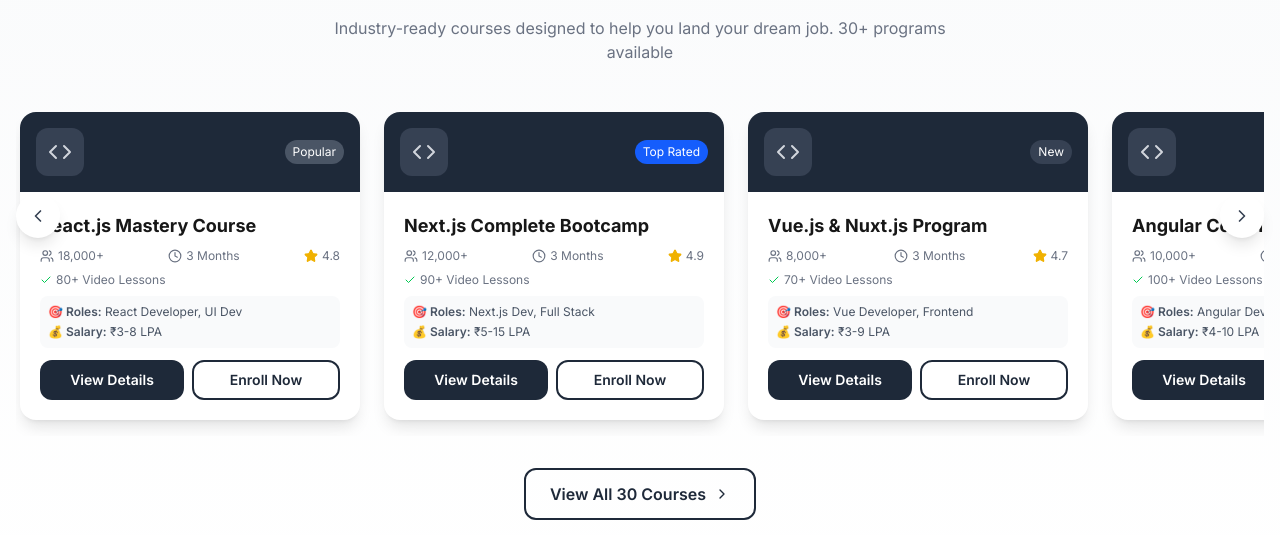
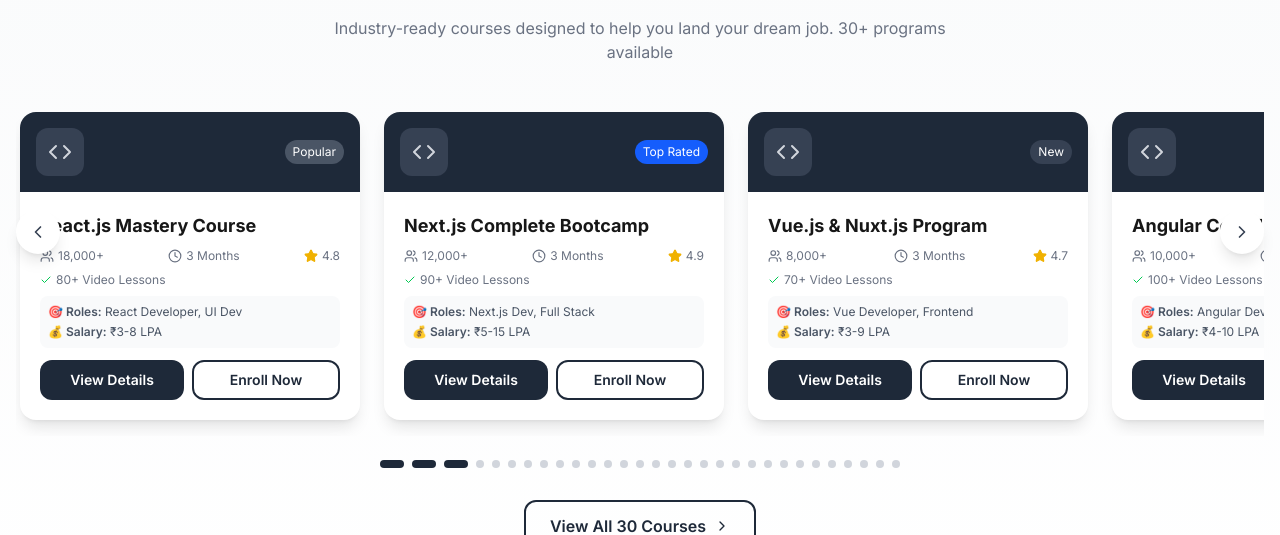
Before and after one commit to dharmsha/eazyknot, a Next.js app: page / in a window 1280 px wide. Shown: the part 1368-1903 px from the top of the page. Built offline with nearby package versions, Linux system fonts and the light colour scheme; no server answers; the database is empty.

Commit message:
first commit

```diff
--- a/src/components/ExplorePrograms.tsx
+++ b/src/components/ExplorePrograms.tsx
@@ -18,12 +18,25 @@ import {
   Award,
   TrendingUp
 } from "lucide-react";
-import Image from "next/image";
 import { motion } from "framer-motion";
 
 const WHATSAPP_NUMBER = "916200453132";
 
-const courses = [
+// Type definitions
+interface Course {
+  id: number;
+  title: string;
+  duration: string;
+  lessons: string;
+  students: string;
+  rating: string;
+  tag: string;
+  icon: React.ElementType;
+  jobs: string;
+  salary: string;
+}
+
+const courses: Course[] = [
   // Frontend Development
   {
     id: 1,
@@ -404,9 +417,9 @@ const courses = [
 ];
 
 export default function JobOrientedSlider() {
-  const scrollRef = useRef(null);
-  const [currentIndex, setCurrentIndex] = useState(0);
-  const [isAutoPlaying, setIsAutoPlaying] = useState(true);
+  const scrollRef = useRef<HTMLDivElement>(null);
+  const [currentIndex, setCurrentIndex] = useState<number>(0);
+  const [isAutoPlaying, setIsAutoPlaying] = useState<boolean>(true);
 
   // Auto-slide every 3 seconds
   useEffect(() => {
@@ -419,14 +432,14 @@ export default function JobOrientedSlider() {
     return () => clearInterval(interval);
   }, [isAutoPlaying, currentIndex]);
 
-  const scroll = (direction) => {
+  const scroll = (direction: "left" | "right") => {
     if (!scrollRef.current) return;
 
     const scrollAmount = 360;
     const currentScroll = scrollRef.current.scrollLeft;
     const maxScroll = scrollRef.current.scrollWidth - scrollRef.current.clientWidth;
 
-    let newScroll;
+    let newScroll: number;
     if (direction === "left") {
       newScroll = Math.max(0, currentScroll - scrollAmount);
       setCurrentIndex(Math.max(0, currentIndex - 1));
@@ -440,17 +453,44 @@ export default function JobOrientedSlider() {
       behavior: "smooth",
     });
 
+    // Reset auto-play timer on manual scroll
     setIsAutoPlaying(false);
     setTimeout(() => setIsAutoPlaying(true), 10000);
   };
 
-  const openWhatsApp = (courseTitle) => {
+  const goToSlide = (index: number) => {
+    if (scrollRef.current) {
+      const scrollAmount = 360;
+      scrollRef.current.scrollTo({
+        left: scrollAmount * index,
+        behavior: "smooth",
+      });
+      setCurrentIndex(index);
+      setIsAutoPlaying(false);
+      setTimeout(() => setIsAutoPlaying(true), 10000);
+    }
+  };
+
+  const openWhatsApp = (courseTitle: string) => {
     const message = `Hello, I want to know more about the "${courseTitle}" course. Please provide details about job placement.`;
     const encodedMessage = encodeURIComponent(message);
     window.open(
       `https://wa.me/${WHATSAPP_NUMBER}?text=${encodedMessage}`,
       "_blank"
     );
+  };
+
+  const getTagColor = (tag: string): string => {
+    switch (tag) {
+      case 'Bestseller':
+        return 'bg-green-600';
+      case 'Top Rated':
+        return 'bg-blue-600';
+      case 'Popular':
+        return 'bg-gray-600';
+      default:
+        return 'bg-gray-700';
+    }
   };
 
   return (
@@ -479,6 +519,7 @@ export default function JobOrientedSlider() {
         <button
           onClick={() => scroll("left")}
           className="absolute left-2 md:left-4 top-1/2 -translate-y-1/2 z-10 bg-white p-2 md:p-3 rounded-full shadow-lg hover:shadow-xl transition-all duration-300"
+          aria-label="Previous slide"
         >
           <ChevronLeft className="w-5 h-5 text-gray-700" />
         </button>
@@ -486,6 +527,7 @@ export default function JobOrientedSlider() {
         <button
           onClick={() => scroll("right")}
           className="absolute right-2 md:right-4 top-1/2 -translate-y-1/2 z-10 bg-white p-2 md:p-3 rounded-full shadow-lg hover:shadow-xl transition-all duration-300"
+          aria-label="Next slide"
         >
           <ChevronRight className="w-5 h-5 text-gray-700" />
         </button>
@@ -507,18 +549,13 @@ export default function JobOrientedSlider() {
                 whileHover={{ y: -8 }}
                 className="min-w-[300px] md:min-w-[340px] bg-white rounded-2xl shadow-lg hover:shadow-xl transition-all duration-300 overflow-hidden group"
               >
-                {/* Icon Header - No Orange */}
+                {/* Icon Header */}
                 <div className="relative bg-gray-800 p-4 flex items-center justify-between">
                   <div className="w-12 h-12 rounded-xl bg-gray-700 flex items-center justify-center">
                     <IconComponent className="w-6 h-6 text-gray-300" />
                   </div>
 
-                  <span className={`text-white text-xs px-2 py-1 rounded-full ${
-                    course.tag === 'Bestseller' ? 'bg-green-600' :
-                    course.tag === 'Top Rated' ? 'bg-blue-600' :
-                    course.tag === 'Popular' ? 'bg-gray-600' :
-                    'bg-gray-700'
-                  }`}>
+                  <span className={`text-white text-xs px-2 py-1 rounded-full ${getTagColor(course.tag)}`}>
                     {course.tag}
                   </span>
                 </div>
@@ -532,15 +569,15 @@ export default function JobOrientedSlider() {
                   <div className="flex justify-between text-xs text-gray-500 mb-2">
                     <div className="flex items-center gap-1">
                       <Users size={14} />
-                      {course.students}
+                      <span>{course.students}</span>
                     </div>
                     <div className="flex items-center gap-1">
                       <Clock size={14} />
-                      {course.duration}
+                      <span>{course.duration}</span>
                     </div>
                     <div className="flex items-center gap-1">
                       <Star size={14} className="text-yellow-500 fill-yellow-500" />
-                      {course.rating}
+                      <span>{course.rating}</span>
                     </div>
                   </div>
 
@@ -580,6 +617,22 @@ export default function JobOrientedSlider() {
           })}
         </div>
 
+        {/* Dots Indicator */}
+        <div className="flex justify-center gap-2 mt-6 flex-wrap">
+          {courses.map((_, index) => (
+            <button
+              key={index}
+              onClick={() => goToSlide(index)}
+              className={`h-2 rounded-full transition-all duration-300 ${
+                Math.abs(currentIndex - index) < 2
+                  ? 'bg-gray-800 w-6'
+                  : 'bg-gray-300 w-2'
+              }`}
+              aria-label={`Go to slide ${index + 1}`}
+            />
+          ))}
+        </div>
+
         {/* View All Button */}
         <div className="text-center mt-8">
           <button
```
